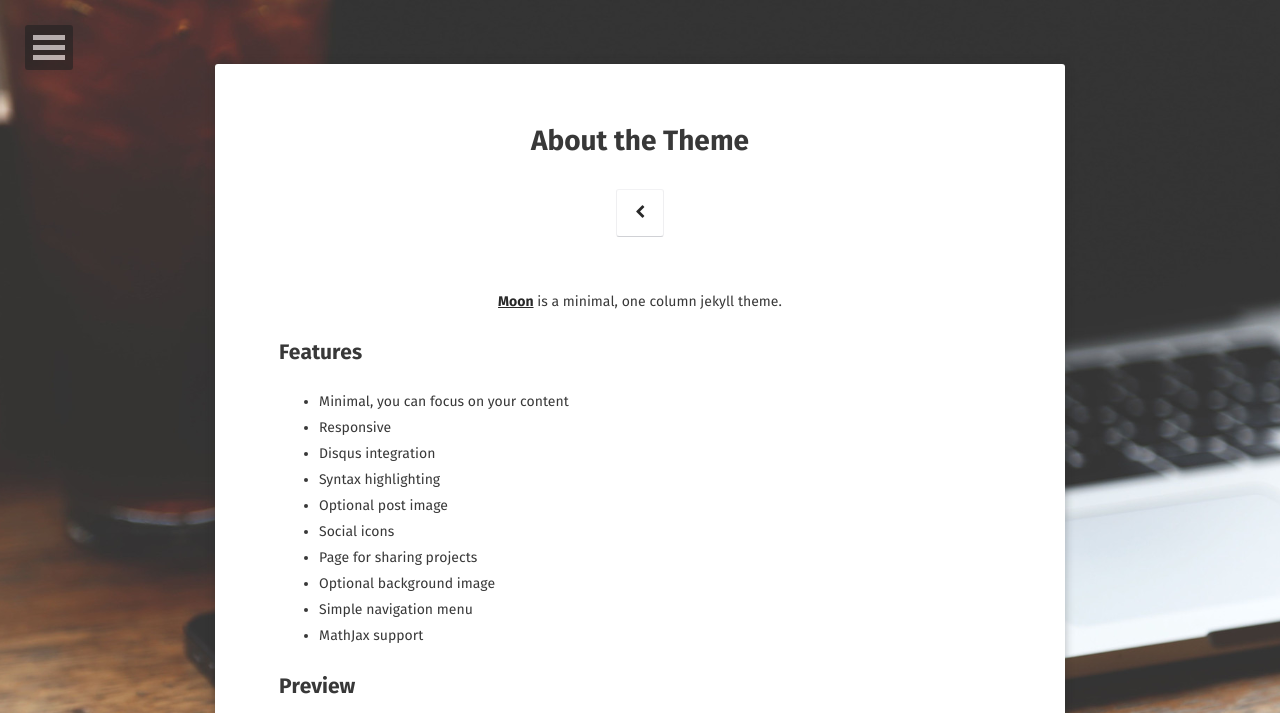
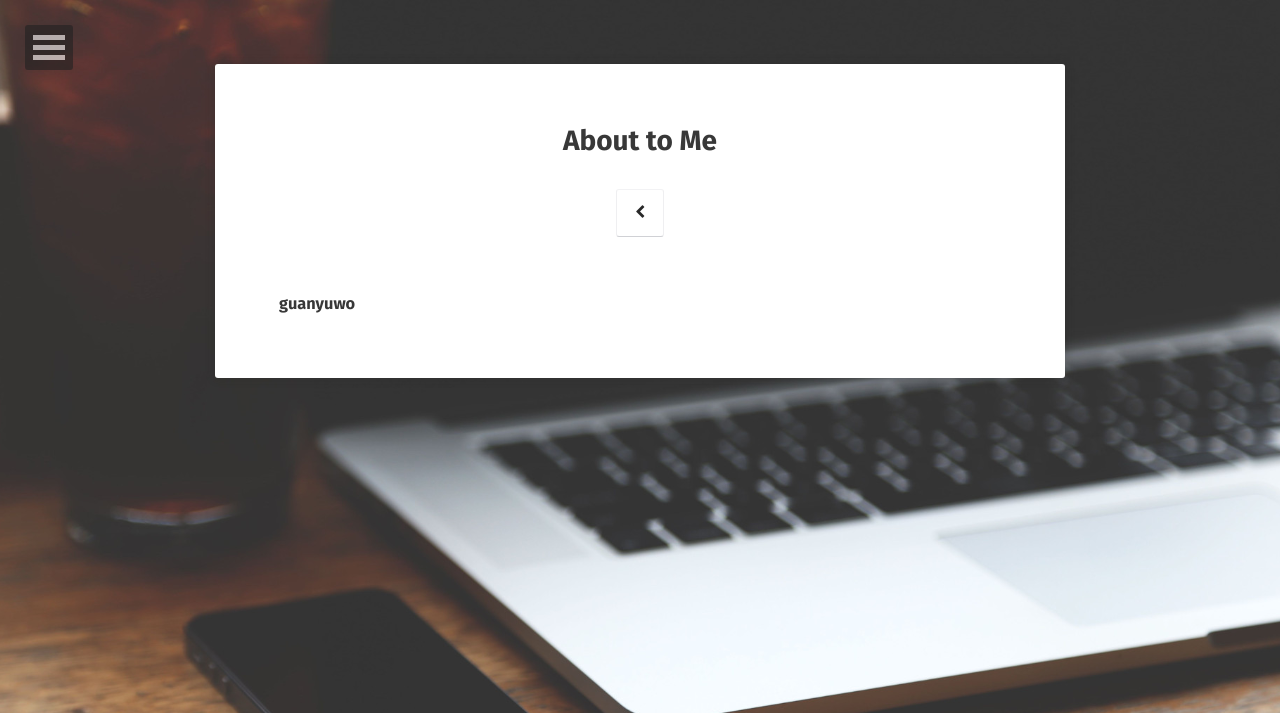
Before and after one commit to ZhongCW/ZhongCW.github.io, a Jekyll site: the page built from about/index.md, in a window 1280 px wide. Shown: the top 713 px of the page. Built offline with Jekyll 4.4.1, drawn with Linux system fonts in a browser that asks for light colours; some web fonts are replaced; some of the changed text lies outside the part shown; grey boxes are pictures that could not be loaded.

```diff
--- a/_config.yml
+++ b/_config.yml
@@ -1,14 +1,14 @@
 # Site
 title:              ZhongCW   #网页标题
-bio:                '岁月不饶人，我亦未曾饶过岁月。' #主页的简单介绍
-description:        "主页描述" #about里的描述。以及其他子网页的描述。
+bio:                'Anything one man can imageine,other men can make real.' #主页的简单介绍
+description:        "ZhongCW blog,use Jekyll and github pages." #对于该网站的描述
 reading_time:       true  #是否显示阅读时间
 words_per_minute:   200   #默认阅读时间
 logo:               'assets/img/logo.png'
 background:         'assets/img/placeholder-big.jpg'
 tiled_bg:           false   # Set this true if you want to tile your background image, otherwise it will be covered
 locale:             en_US
-url:                http://ZhongCW.github.io
+url:                http://localhost:4000   #http://localhost:4000 || http://zhongcw.github.io
 
 # Jekyll
 permalink:          /:title/
--- a/about/index.md
+++ b/about/index.md
@@ -1,37 +1,11 @@
 ---
 layout: page
-title: About the Theme
-tags: [about, Jekyll, theme, moon]
-date: 2016-03-21
+title: About to Me
+date: 2016-08-18
+tags: [about, life]
 comments: false
+description: "This is my brief introduction."
+#feature: /assets/img/run.jpg
 ---
 
-<center><a href="http://taylantatli.github.io/Moon"><b>Moon</b></a> is a minimal, one column jekyll theme.</center>
-
-## Features
-* Minimal, you can focus on your content
-* Responsive
-* Disqus integration
-* Syntax highlighting
-* Optional post image
-* Social icons
-* Page for sharing projects
-* Optional background image
-* Simple navigation menu
-* MathJax support
-
-## Preview
-
-{% capture images %}
-    https://cloud.githubusercontent.com/assets/754514/14509720/61c61058-01d6-11e6-93ab-0918515ecd56.png
-    https://cloud.githubusercontent.com/assets/754514/14509716/61ac6c8e-01d6-11e6-879f-8308883de790.png
-{% endcapture %}
-{% include gallery images=images caption="Screenshots of Moon Theme" cols=2 %}
-
-See a [live version of Moon](http://taylantatli.github.io/Moon) hosted on GitHub.
-
-## Getting Started
-
-To learn how to install and use this theme check out the [Setup Guide](http://taylantatli.me/Moon/moon-theme/) for more information.
-
-[Install Moon](https://github.com/TaylanTatli/Moon){: .btn}
+### guanyuwo
```
Also changed, not shown: _posts/2012-05-23-readability-feature-post.md (deleted, +0 -46 lines), _posts/2016-03-21-moon-theme.md (+8 -20 lines), _posts/2016-8-18-Github-pages-blog.md (added, +21 -0 lines), _posts/2016-8-18-first-testBlong.md (deleted, +0 -30 lines), posts/index.md (+1 -0 lines), projects/index.md (+1 -0 lines), assets/img/Blog/b_github_pages.jpg (added), 1 other file.
